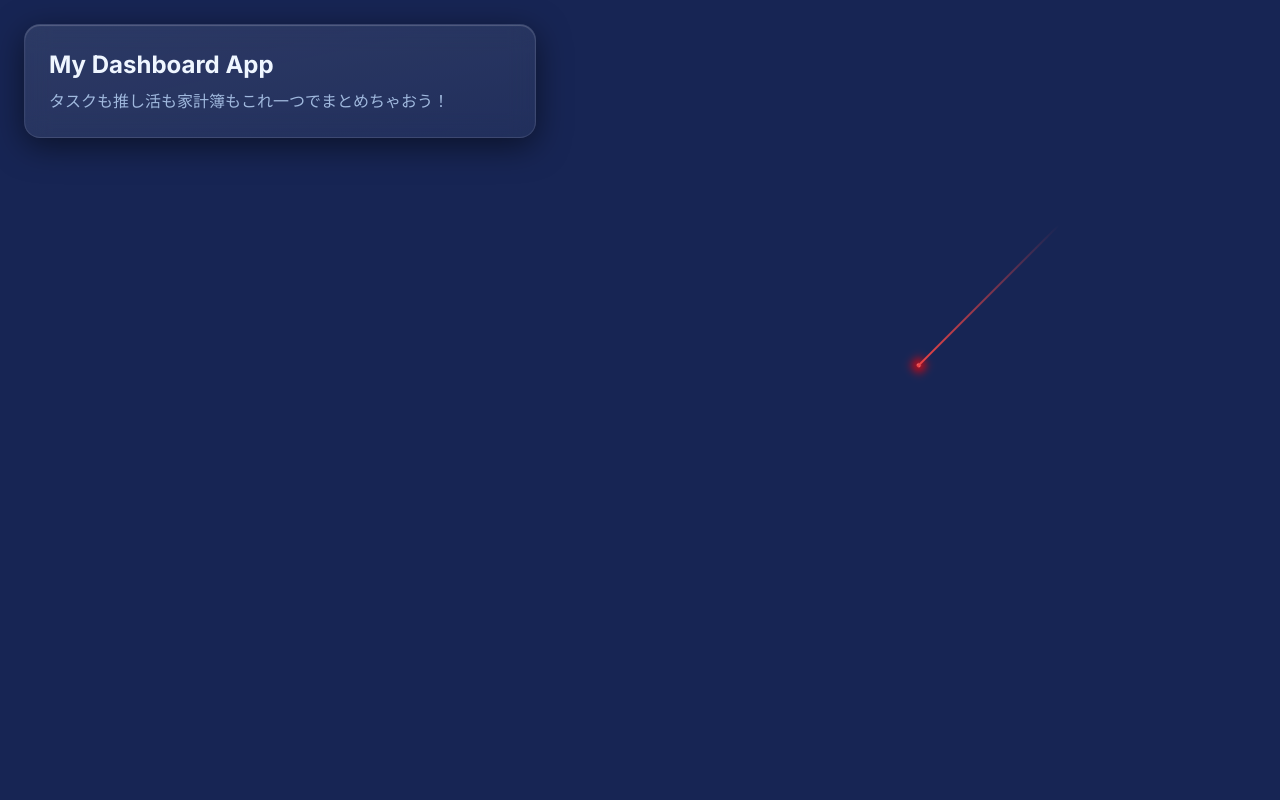
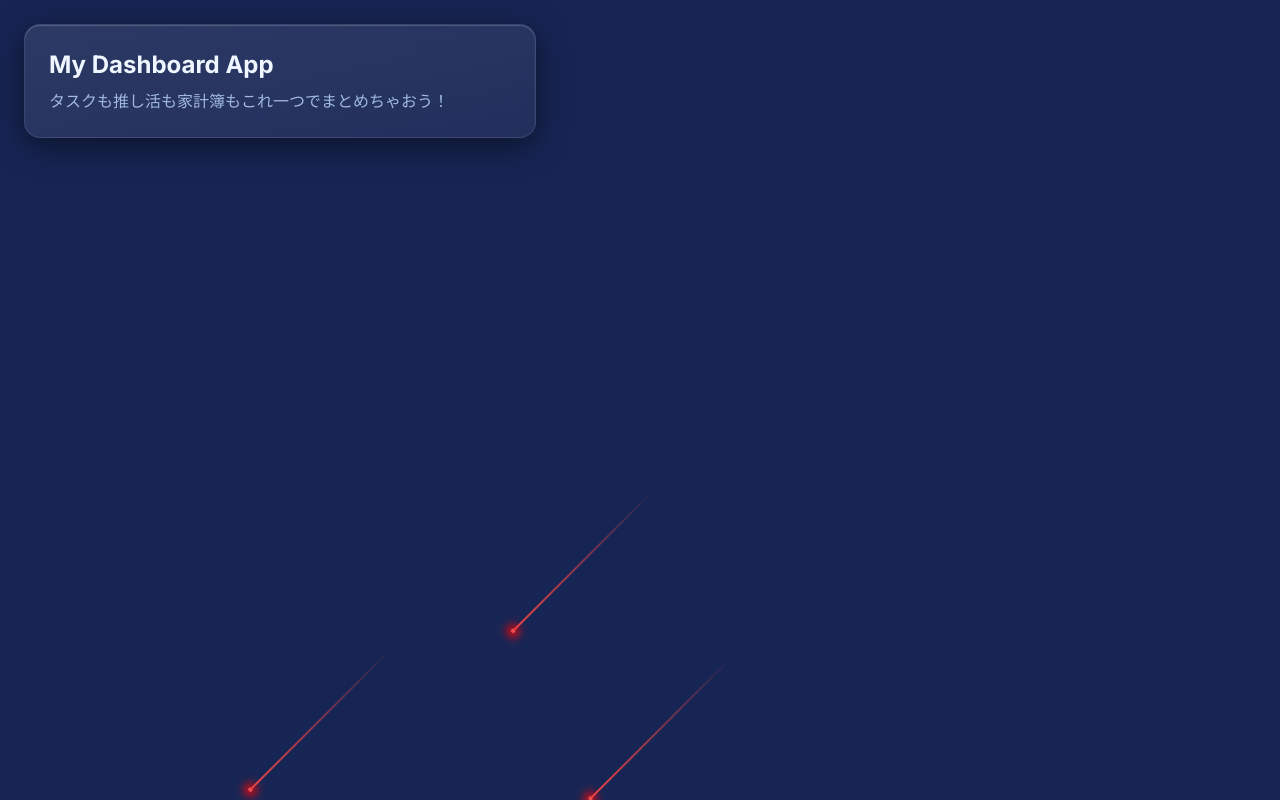
Before and after one commit to cocociel/my-dashboard-app, a Next.js app: page / in a window 1280 px wide. Built offline with nearby package versions, Linux system fonts and the light colour scheme.

Commit message:
流れ星の開始位置をランダムに変更

```diff
--- a/src/components/ui/ShootingStar.tsx
+++ b/src/components/ui/ShootingStar.tsx
@@ -1,14 +1,61 @@
+'use client';
+
+import { useEffect, useState } from 'react';
+
+interface Star {
+  id: number;
+  top: number;
+  right: number;
+  delay: number;
+  duration: number;
+}
+
+/**
+ * 流星を表現するコンポーネント
+ * 開始位置をランダムに設定し、流星を表現する
+ * @returns
+ */
 export default function ShootingStar() {
+  const [stars, setStars] = useState<Star[]>([]);
+
+  useEffect(() => {
+    // 初期ロード時にランダムな星を生成する
+    const generatedStars = Array.from({ length: 5 }).map((_, i) => ({
+      id: i,
+      top: Math.random() * 300,
+      right: Math.random() * 400,
+      delay: Math.random() * 5,
+      duration: Math.random() * 3 + 2,
+    }));
+
+    setStars(generatedStars);
+  }, []);
+
   return (
     <div className="pointer-events-none fixed inset-0 z-0 overflow-hidden">
-      {/* 画面右上から流れる */}
-      <div className="absolute right-0 top-0 z-0">
-        {/* 星の発光する頭とアニメーション */}
-        <span className="absolute h-[4px] w-[4px] animate-meteor rounded-full bg-red-400 shadow-[0_0_10px_4px_#ff0000]">
-          {/* 星の尾（グラデーション） */}
-          <span className="absolute left-0 top-1/2 -z-10 h-[2px] w-[200px] -translate-y-1/2 bg-gradient-to-r from-red-500 to-transparent"></span>
-        </span>
-      </div>
+      {stars.map((star) => (
+        // 画面右上から流れる
+        <div
+          key={star.id}
+          className="absolute z-0"
+          style={{
+            top: `${star.top}px`,
+            right: `${star.right}px`,
+          }}
+        >
+          {/* 星の発光する頭とアニメーション */}
+          <span
+            className="absolute h-[4px] w-[4px] animate-meteor rounded-full bg-red-400 opacity-0 shadow-[0_0_10px_4px_#ff0000]"
+            style={{
+              animationDelay: `${star.delay}s`,
+              animationDuration: `${star.duration}s`,
+            }}
+          >
+            {/* 星の尾（グラデーション） */}
+            <span className="absolute left-0 top-1/2 -z-10 h-[2px] w-[200px] -translate-y-1/2 bg-gradient-to-r from-red-500 to-transparent"></span>
+          </span>
+        </div>
+      ))}
     </div>
   );
 }
--- a/tailwind.config.ts
+++ b/tailwind.config.ts
@@ -15,6 +15,9 @@ const config: Config = {
         meteor: {
           '0%': {
             transform: 'rotate(-45deg) translateX(0)',
+            opacity: '0',
+          },
+          '5%': {
             opacity: '1',
           },
           '70%': {
```
